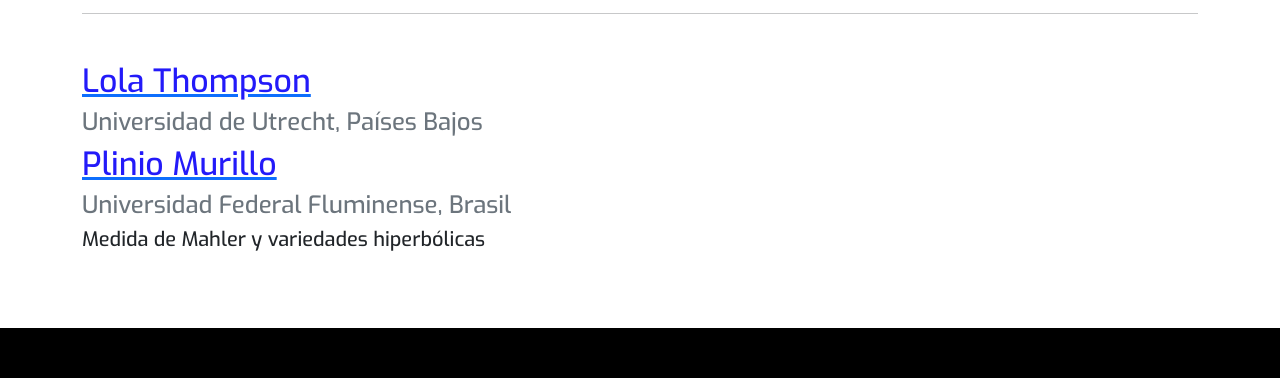
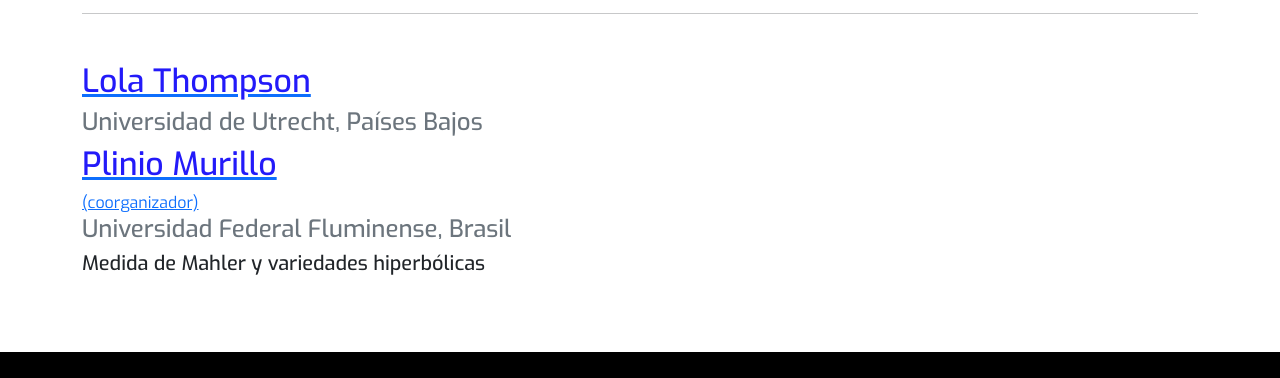
Before and after one commit to lugetego/birs-cmo-web, a plain HTML site: page proyectos.html in a window 1280 px wide. Shown: the part 831-1209 px from the top of the page. Drawn offline with nearby package versions, Linux system fonts and the light colour scheme.

Commit message:
ultimos ajustes

```diff
--- a/proyectos.html
+++ b/proyectos.html
@@ -77,7 +77,7 @@
         <div class="col-12 mt-5 mb-3">
             <a href="http://www.lolathompson.com/" target="_blank"><h2 class="text-primary">Lola Thompson</h2></a>
             <h4 class="text-secondary">Universidad de Utrecht, Países Bajos</h4>
-            <a href="https://sites.google.com/view/pliniogpmurillo" target="_blank"><h2 class="text-primary">Plinio Murillo</h2></a>
+            <a href="https://sites.google.com/view/pliniogpmurillo" target="_blank"><h2 class="text-primary">Plinio Murillo</h2> (coorganizador)</a>
             <h4 class="text-secondary">Universidad Federal Fluminense, Brasil</h4>
             <h5 class="text-dark">Medida de Mahler y variedades hiperbólicas</h5>
         </div>
```
